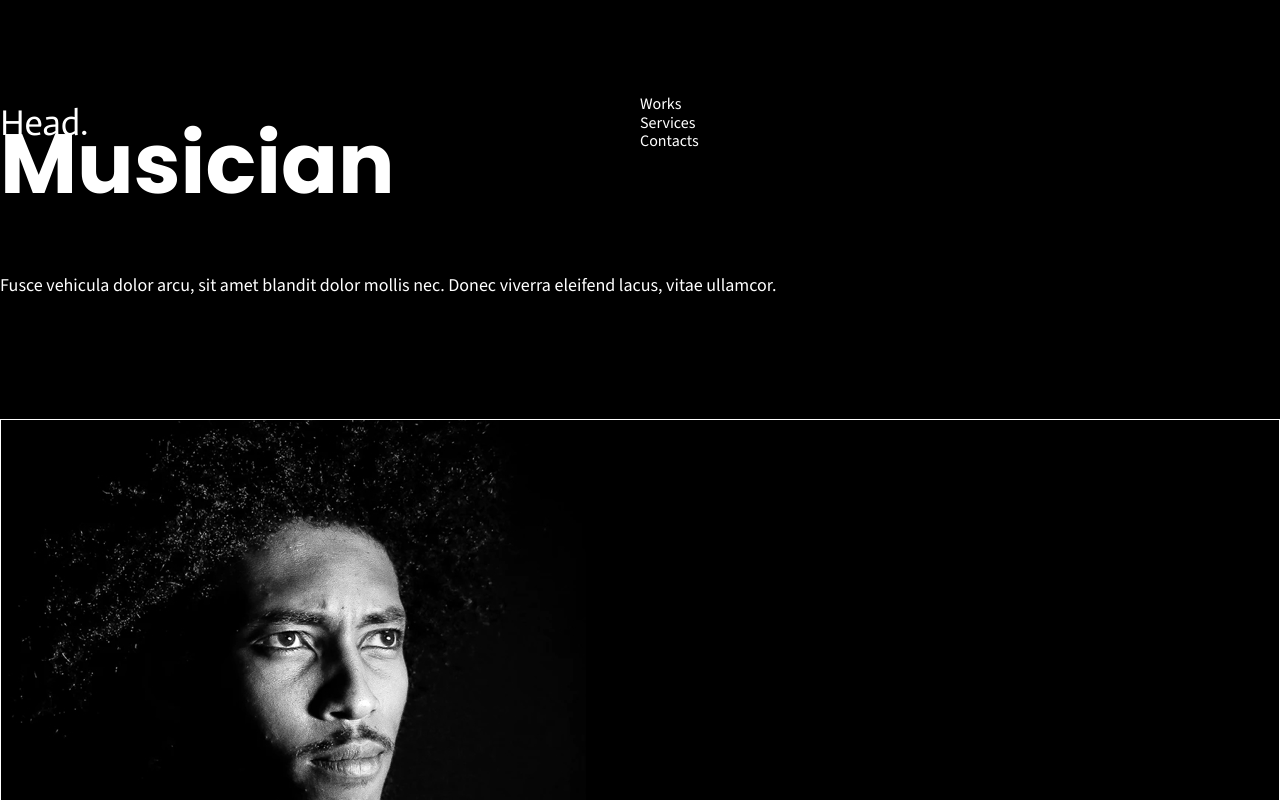
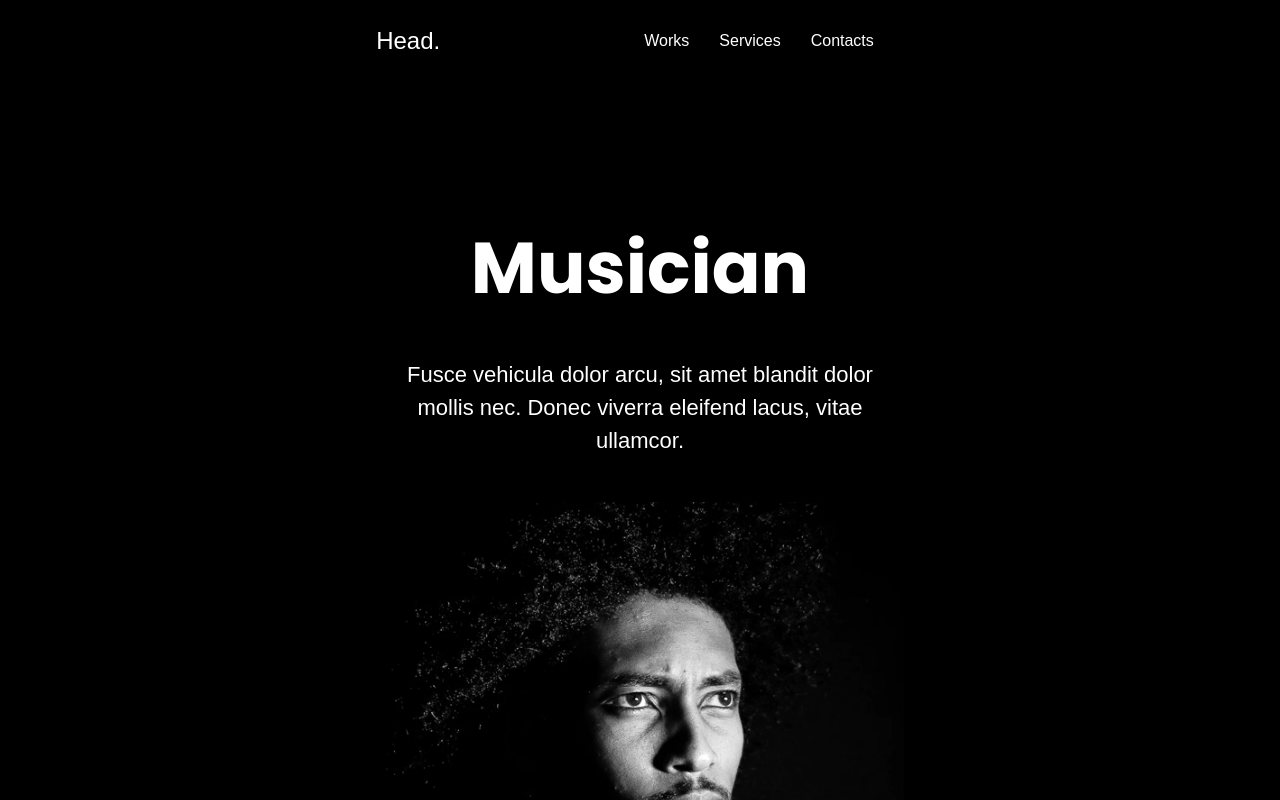
Before and after one commit to ernestdogosson/assignment-12, a plain HTML site: page index.html in a window 1280 px wide. Shown: the top 800 px of the page. Drawn offline with nearby package versions, Linux system fonts and the light colour scheme.

Commit message:
revert to css and fix file structure. Add all styles and breakpoints

```diff
--- a/css/main.css
+++ b/css/main.css
@@ -1 +1,189 @@
-html{box-sizing:border-box}*,*::before,*::after{box-sizing:inherit}body{font-family:"Source Sans 3",sans-serif;background-color:#000;color:#fff;padding-top:50px;margin-top:10px}ul,li{list-style:none;margin:0;padding:0}a,a:hover,a:active{text-decoration:none;color:inherit}.header{margin-bottom:100px;display:flex;flex-direction:column;justify-content:center;align-items:center;width:100%;align-items:stretch;position:relative}.header__navigation{display:flex;flex-direction:row;justify-content:center;align-items:center;text-transform:capitalize;position:absolute;top:0;right:0;left:0}.header__logo,.header__menu{flex:1}.header__list{display:flex;flex-direction:row;justify-content:center;align-items:center;justify-content:space-evenly}.header__logo-text{font-size:2.25rem;line-height:1.5;font-family:"Actor",sans-serif}.header__info{width:100%;max-width:416px;border:solid 1px #fff;margin-top:80px}.header__title{font-size:5.25rem;text-transform:capitalize;font-family:"Poppins"}.header__description{font-size:1.125rem;line-height:32px}.main__media{border:solid 1px #fff}.container{max-width:1160px;display:flex;flex-direction:row;justify-content:center;align-items:center;border:solid 2px #fff;margin:0 auto;justify-content:space-around}.header,.main{flex:1}.header{align-self:stretch}/*# sourceMappingURL=main.css.map */
+/* Global */
+*,
+*::before,
+*::after {
+	box-sizing: border-box;
+}
+
+html {
+	color: #fff;
+	background-color: #000;
+}
+
+body {
+	font-family: 'Source Code 3', sans-serif;
+}
+
+ul,
+li {
+	list-style: none;
+	padding: 0;
+	margin: 0;
+}
+
+a {
+	text-decoration: none;
+	color: inherit;
+}
+
+/* Header styles */
+.page {
+	width: 100%;
+	max-width: 1440px;
+	margin: 0 auto;
+	padding: 0 20px;
+	margin: 0 auto;
+}
+
+.page__container {
+	padding: 0.2rem;
+}
+
+.header__navigation {
+	display: flex;
+	justify-content: space-between;
+	align-items: center;
+	padding-bottom: 50px;
+}
+
+.header__logo {
+	font-size: 24px;
+	font-family: 'Action', sans-serif;
+}
+
+.header__menu {
+	display: none;
+}
+
+/* Hero Styles */
+.header__hero {
+	text-align: center;
+	width: 210px;
+	margin: 0 auto;
+	padding-top: 50px;
+}
+
+.header__title {
+	font-size: 36px;
+	font-family: 'Poppins', sans-serif;
+}
+
+.header__description {
+	font-size: 12px;
+	line-height: 1.5;
+}
+
+/* Main styles */
+.main__media {
+	margin: 30px 0;
+}
+
+.main__media-image {
+	width: 100%;
+	height: 100%;
+	object-fit: cover;
+	object-position: center;
+}
+
+/* Table Breakpoint Styles */
+@media (min-width: 768px) {
+	.page {
+		max-width: 768px;
+	}
+
+	.page__container {
+		margin: 0 97px;
+	}
+
+	.header__menu {
+		display: flex;
+		width: 303px;
+		justify-content: end;
+	}
+
+	.header__menu-item {
+		margin-right: 30px;
+		transition: opacity 0.2s ease;
+	}
+
+	.header__menu-item:hover {
+		opacity: 0.8;
+		animation: pulse 0.5s linear infinite alternate;
+	}
+
+	.header__menu-link {
+		text-transform: capitalize;
+	}
+
+	.header__hero {
+		width: 100%;
+		max-width: 575px;
+		margin-bottom: 45px;
+	}
+
+	.header__title {
+		font-size: 72px;
+		text-transform: capitalize;
+	}
+
+	.header__description {
+		font-size: 22px;
+	}
+}
+
+/* Desktop Breakpoint Style */
+@media (min-width: 1440px) {
+	.page {
+		max-width: 1440px;
+		padding: 2rem 0;
+		justify-items: start;
+	}
+
+	.page__container {
+		display: flex;
+		margin: 0 auto;
+		width: 100%;
+		max-width: 1152px;
+		gap: 50px;
+	}
+
+	.header,
+	.main {
+		flex: 1;
+	}
+
+	.header {
+		display: flex;
+		flex-direction: column;
+		align-items: space-between;
+	}
+
+	.header__logo-text,
+	.header__menu-item {
+		padding: 0;
+	}
+
+	.header__hero {
+		width: 100%;
+		max-width: 416px;
+		text-align: left;
+		justify-self: start;
+		padding-left: 0;
+		margin: 0;
+	}
+
+	.header__title {
+		font-size: 84px;
+	}
+
+	.header__description {
+		font-size: 22px;
+	}
+
+	.media-img {
+		width: 100%;
+		height: 100%;
+		object-fit: cover;
+		object-position: center;
+	}
+}
--- a/index.html
+++ b/index.html
@@ -15,7 +15,12 @@
 			href="https://fonts.googleapis.com/css2?family=Actor&family=Poppins:ital,wght@0,100;0,200;0,300;0,400;0,500;0,600;0,700;0,800;0,900;1,100;1,200;1,300;1,400;1,500;1,600;1,700;1,800;1,900&family=Source+Sans+3:ital,wght@0,200..900;1,200..900&display=swap"
 			rel="stylesheet"
 		/>
-		<link rel="stylesheet" href="css/main.css" />
+		<link rel="stylesheet" href="/css/main.css" />
+		<link rel="stylesheet" href="/css/header.css" />
+		<link
+			rel="stylesheet"
+			href="https://cdnjs.cloudflare.com/ajax/libs/animate.css/4.1.1/animate.min.css"
+		/>
 	</head>
 	<body>
 		<div class="page">
@@ -27,13 +32,25 @@
 						</div>
 						<ul class="header__menu">
 							<li class="header__menu-item">
-								<a href="#" class="header__menu-link">works</a>
+								<a
+									href="#"
+									class="header__menu-link animate__animated animate__bounce"
+									>works</a
+								>
 							</li>
 							<li class="header__menu-item">
-								<a href="#" class="header__menu-link">services</a>
+								<a
+									href="#"
+									class="header__menu-link animate__animated animate__bounce"
+									>services</a
+								>
 							</li>
 							<li class="header__menu-item">
-								<a href="#" class="header__menu-link">contacts</a>
+								<a
+									href="#"
+									class="header__menu-link animate__animated animate__bounce"
+									>contacts</a
+								>
 							</li>
 						</ul>
 					</nav>
--- a/scss/_general.scss
+++ /dev/null
@@ -1,33 +0,0 @@
-@use 'variables' as *;
-
-html {
-	box-sizing: border-box;
-}
-
-*,
-*::before,
-*::after {
-	box-sizing: inherit;
-}
-
-body {
-	font-family: $font;
-	background-color: $base-color;
-	color: $text-color;
-	padding-top: 50px;
-	margin-top: 10px;
-}
-
-ul,
-li {
-	list-style: none;
-	margin: 0;
-	padding: 0;
-}
-
-a,
-a:hover,
-a:active {
-	text-decoration: none;
-	color: inherit;
-}
--- a/scss/_header.scss
+++ /dev/null
@@ -1,59 +0,0 @@
-@use 'variables' as *;
-@use 'mixins' as *;
-
-.header {
-	margin-bottom: 100px;
-	@include flex(column);
-	width: 100%;
-	align-items: stretch;
-	position: relative;
-
-	&__navigation {
-		@include flex();
-		text-transform: capitalize;
-		position: absolute;
-		top: 0;
-		right: 0;
-		left: 0;
-	}
-
-	&__logo,
-	&__menu {
-		flex: 1;
-	}
-
-	&__list {
-		@include flex();
-		justify-content: space-evenly;
-	}
-
-	&__logo-text {
-		font-size: $logo-text;
-		line-height: 1.5;
-		font-family: 'Actor', sans-serif;
-	}
-
-	&__info {
-		width: 100%;
-		max-width: 416px;
-		border: solid 1px white;
-		margin-top: 80px;
-	}
-
-	&__title {
-		font-size: $header;
-		text-transform: capitalize;
-		font-family: 'Poppins';
-	}
-
-	&__description {
-		font-size: 1.125rem;
-		line-height: 32px;
-	}
-}
-
-.main {
-	&__media {
-		border: solid 1px white;
-	}
-}
--- a/scss/_home.scss
+++ /dev/null
@@ -1,19 +0,0 @@
-@use 'variables' as *;
-@use 'mixins' as *;
-
-.container {
-	max-width: $desktop;
-	@include flex();
-	border: solid 2px white;
-	margin: 0 auto;
-	justify-content: space-around;
-}
-
-.header,
-.main {
-	flex: 1;
-}
-
-.header {
-	align-self: stretch;
-}
--- a/scss/_mixins.scss
+++ /dev/null
@@ -1,6 +0,0 @@
-@mixin flex($direction: row) {
-	display: flex;
-	flex-direction: $direction;
-	justify-content: center;
-	align-items: center;
-}
--- a/scss/main.scss
+++ /dev/null
@@ -1,6 +0,0 @@
-@use 'variables';
-@use 'mixins';
-
-@use 'general';
-@use 'header';
-@use 'home';
```
Also changed, not shown: scss/_variables.scss (deleted, +0 -22 lines), 1 other file.
